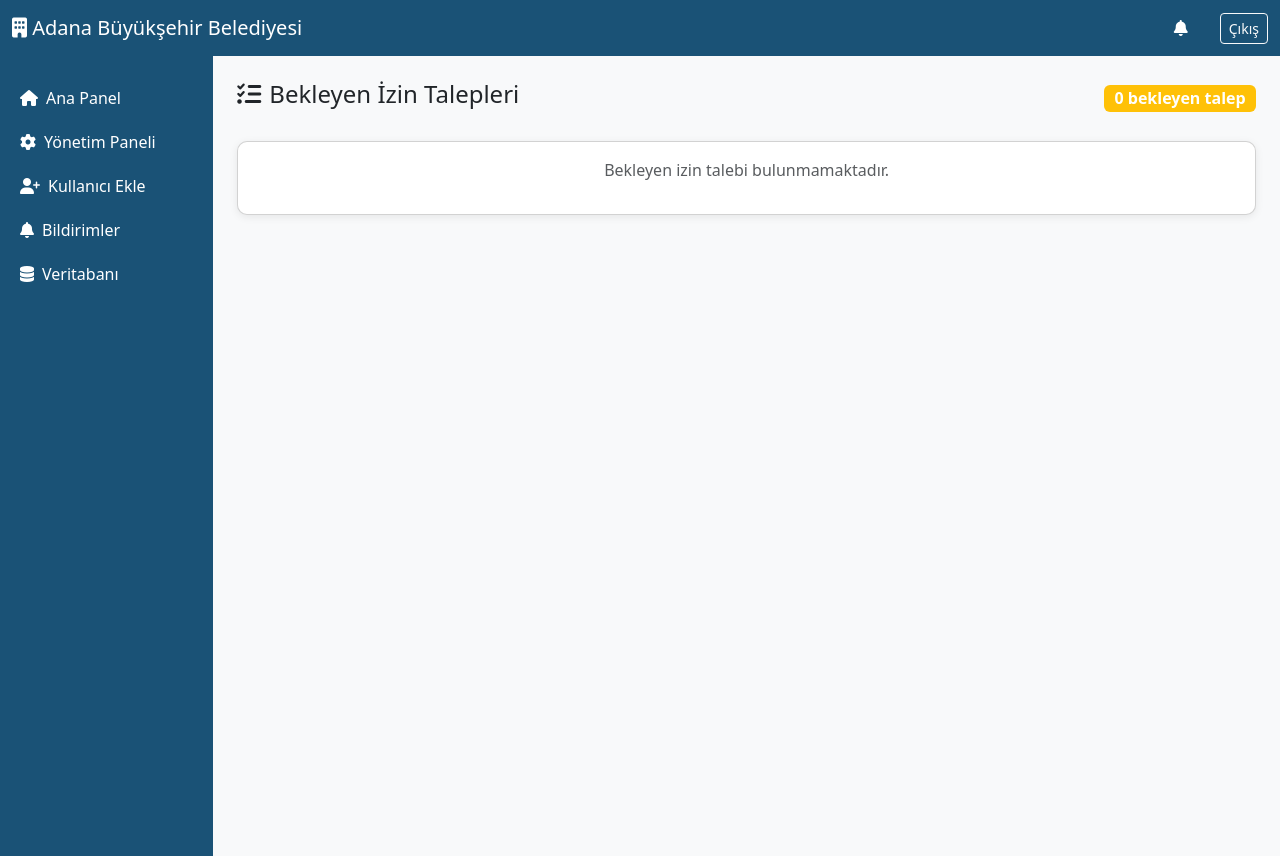
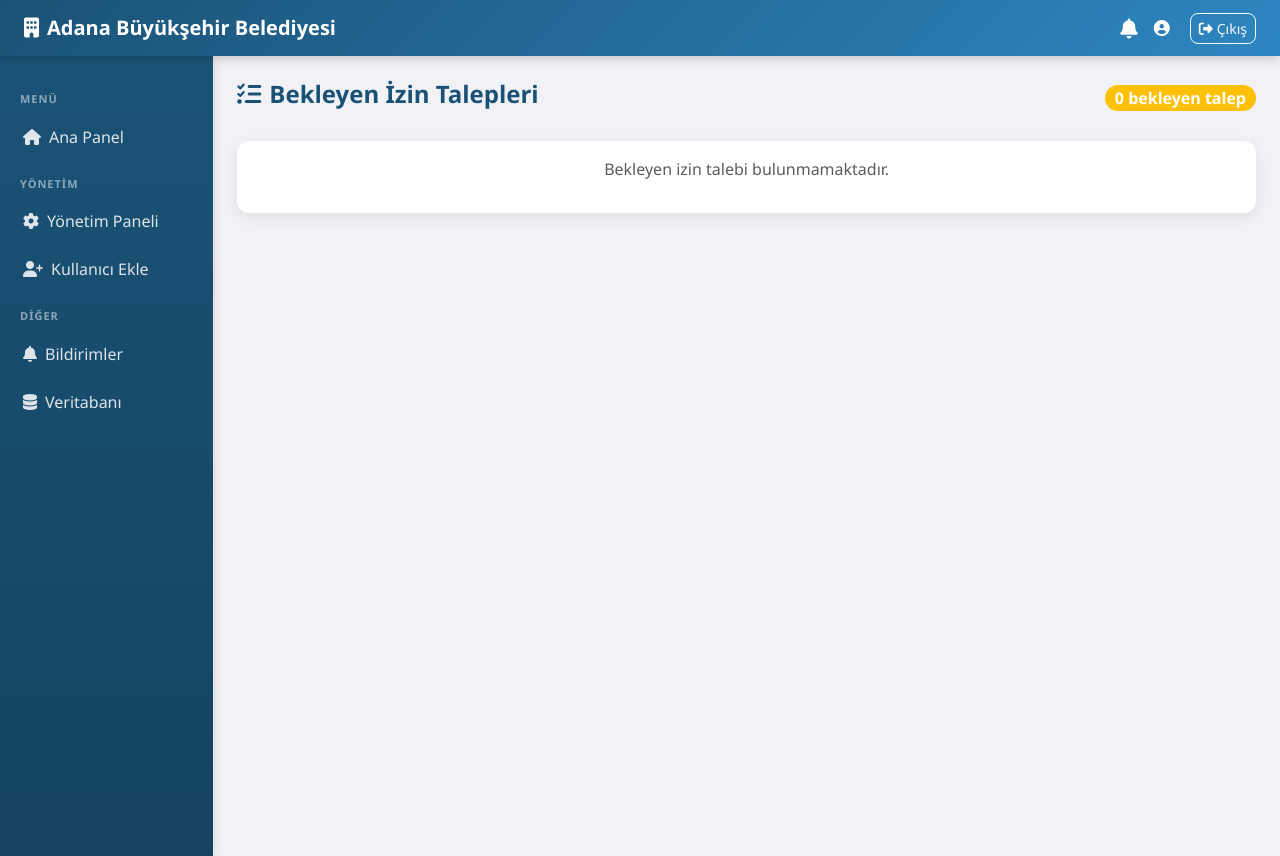
Before and after one commit to sezenkorkmaz/belediye-staj-projesi, a Django app: page /amir-panel/ in a window 1280 px wide. Run offline with Django 5.2, Linux system fonts and the light colour scheme; a user stored in the database is signed in; data comes from the database, SQL or seed files in the repository.

Commit message:
arayüz geliştirme ve CSS iyileştirmeleri yapıldı

```diff
--- a/templates/temel.html
+++ b/templates/temel.html
@@ -7,52 +7,85 @@
     <link href="https://cdn.jsdelivr.net/npm/bootstrap@5.3.0/dist/css/bootstrap.min.css" rel="stylesheet">
     <link href="https://cdnjs.cloudflare.com/ajax/libs/font-awesome/6.4.0/css/all.min.css" rel="stylesheet">
     <style>
-        body { background-color: #f8f9fa; }
-        .navbar { background-color: #1a5276 !important; }
-        .navbar-brand, .nav-link { color: white !important; }
+        body { background-color: #f0f2f5; font-family: 'Segoe UI', sans-serif; }
+        .navbar { background: linear-gradient(135deg, #1a5276, #2e86c1) !important; box-shadow: 0 2px 10px rgba(0,0,0,0.2); }
+        .navbar-brand, .nav-link { color: white !important; font-weight: 600; }
         .bildirim-zil { position: relative; }
         .bildirim-sayi {
             position: absolute;
             top: -8px;
             right: -8px;
-            background: red;
+            background: #e74c3c;
             color: white;
             border-radius: 50%;
             padding: 2px 6px;
             font-size: 11px;
+            font-weight: bold;
         }
-        .card { border-radius: 10px; box-shadow: 0 2px 8px rgba(0,0,0,0.08); }
+        .card {
+            border-radius: 12px;
+            box-shadow: 0 4px 15px rgba(0,0,0,0.08);
+            border: none;
+            transition: transform 0.2s;
+        }
+        .card:hover { transform: translateY(-2px); }
         .sidebar {
-            background-color: #1a5276;
+            background: linear-gradient(180deg, #1a5276, #154360);
             min-height: 100vh;
             padding-top: 20px;
+            box-shadow: 2px 0 10px rgba(0,0,0,0.1);
         }
         .sidebar a {
+            color: rgba(255,255,255,0.85);
+            display: block;
+            padding: 12px 20px;
+            text-decoration: none;
+            border-left: 3px solid transparent;
+            transition: all 0.2s;
+        }
+        .sidebar a:hover {
+            background-color: rgba(255,255,255,0.1);
             color: white;
-            display: block;
-            padding: 10px 20px;
-            text-decoration: none;
+            border-left: 3px solid #2e86c1;
         }
-        .sidebar a:hover { background-color: #2e86c1; }
+        .sidebar .sidebar-baslik {
+            color: rgba(255,255,255,0.5);
+            font-size: 11px;
+            text-transform: uppercase;
+            padding: 15px 20px 5px;
+            font-weight: 600;
+            letter-spacing: 1px;
+        }
+        .badge { font-size: 12px; padding: 5px 10px; border-radius: 20px; }
+        .btn { border-radius: 8px; font-weight: 500; }
+        .table { border-radius: 8px; overflow: hidden; }
+        .table thead th { background-color: #1a5276; color: white; border: none; font-weight: 500; }
+        .table tbody tr:hover { background-color: #f8f9fa; }
+        .alert { border-radius: 10px; border: none; }
+        h4, h5 { color: #1a5276; font-weight: 600; }
     </style>
 </head>
 <body>
 
 {% if user.is_authenticated %}
 <nav class="navbar navbar-expand-lg">
-    <div class="container-fluid">
+    <div class="container-fluid px-4">
         <a class="navbar-brand" href="/panel/">
-            <i class="fas fa-building"></i> Adana Büyükşehir Belediyesi
+            <i class="fas fa-building me-2"></i>Adana Büyükşehir Belediyesi
         </a>
-        <div class="ms-auto d-flex align-items-center">
-            <a href="/bildirimler/" class="nav-link bildirim-zil me-3">
-                <i class="fas fa-bell text-white"></i>
+        <div class="ms-auto d-flex align-items-center gap-3">
+            <a href="/bildirimler/" class="nav-link bildirim-zil">
+                <i class="fas fa-bell text-white fa-lg"></i>
                 {% if bildirimler %}
                 <span class="bildirim-sayi">{{ bildirimler.count }}</span>
                 {% endif %}
             </a>
-            <span class="text-white me-3">{{ user.get_full_name }}</span>
-            <a href="/cikis/" class="btn btn-outline-light btn-sm">Çıkış</a>
+            <span class="text-white">
+                <i class="fas fa-user-circle me-1"></i>{{ user.get_full_name }}
+            </span>
+            <a href="/cikis/" class="btn btn-outline-light btn-sm">
+                <i class="fas fa-sign-out-alt me-1"></i>Çıkış
+            </a>
         </div>
     </div>
 </nav>
@@ -63,17 +96,24 @@
         {% if user.is_authenticated %}
         <div class="col-md-2 p-0">
             <div class="sidebar">
+                <div class="sidebar-baslik">Menü</div>
                 <a href="/panel/"><i class="fas fa-home me-2"></i>Ana Panel</a>
                 {% if user.rol == 'personel' %}
+                <div class="sidebar-baslik">İzin İşlemleri</div>
                 <a href="/izin-talebi-olustur/"><i class="fas fa-plus me-2"></i>Yeni Talep</a>
                 <a href="/personel-panel/"><i class="fas fa-list me-2"></i>Taleplerim</a>
+                <div class="sidebar-baslik">Diğer</div>
                 <a href="/bildirimler/"><i class="fas fa-bell me-2"></i>Bildirimler</a>
                 {% elif user.rol == 'amir' %}
+                <div class="sidebar-baslik">Talepler</div>
                 <a href="/amir-panel/"><i class="fas fa-tasks me-2"></i>Bekleyen Talepler</a>
+                <div class="sidebar-baslik">Diğer</div>
                 <a href="/bildirimler/"><i class="fas fa-bell me-2"></i>Bildirimler</a>
                 {% elif user.rol == 'admin' %}
+                <div class="sidebar-baslik">Yönetim</div>
                 <a href="/admin-panel/"><i class="fas fa-cog me-2"></i>Yönetim Paneli</a>
                 <a href="/kullanici-ekle/"><i class="fas fa-user-plus me-2"></i>Kullanıcı Ekle</a>
+                <div class="sidebar-baslik">Diğer</div>
                 <a href="/bildirimler/"><i class="fas fa-bell me-2"></i>Bildirimler</a>
                 <a href="/admin/"><i class="fas fa-database me-2"></i>Veritabanı</a>
                 {% endif %}
@@ -86,7 +126,7 @@
             {% if messages %}
             {% for mesaj in messages %}
             <div class="alert alert-{{ mesaj.tags }} alert-dismissible fade show">
-                {{ mesaj }}
+                <i class="fas fa-info-circle me-2"></i>{{ mesaj }}
                 <button type="button" class="btn-close" data-bs-dismiss="alert"></button>
             </div>
             {% endfor %}
```
